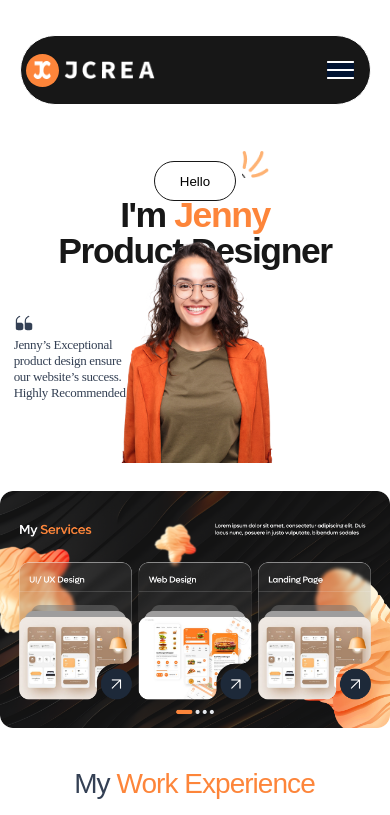
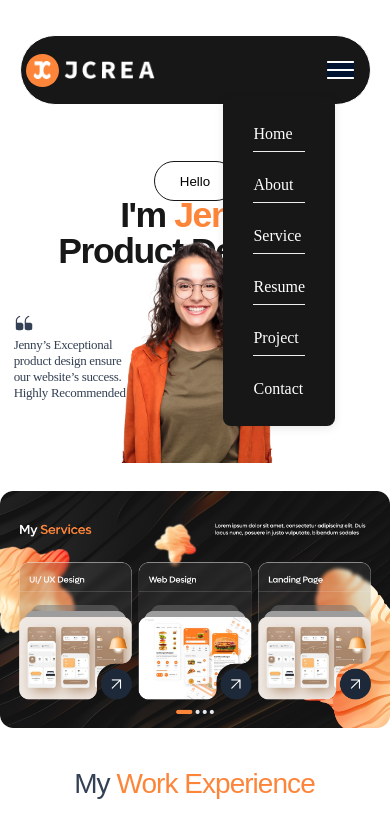
Before and after one commit to muneebtahir-12/Portfolio-Project, a plain HTML site: page index.html in a window 390 px wide. Both pictures are taken after a click on the picture 340 px from the left and 70 px from the top of the page. Shown: the top 815 px of the page. Drawn offline with Linux system fonts and the light colour scheme.

Commit message:
Added menu for small screens

```diff
--- a/index.css
+++ b/index.css
@@ -24,7 +24,7 @@ height:78px;
 padding: 0 5px;
 justify-content: space-between;
 align-items: center;
-border-radius: 50px;
+border-radius:50px;
 border: 1px solid #FFF;
 background: var(--Gray-900, #171717);
 backdrop-filter: blur(7.5px);
@@ -90,6 +90,9 @@ fill: var(--white, #FFF);
 height: 18.889px;
 fill: var(--white, #FFF);
 }
+.res-nav{
+display: none;
+}
 @media screen and (max-width:900px){
 .navbar{
 height: 70px;
@@ -106,6 +109,41 @@ left:-3%;
 margin-left:25px;
 }
 }
+.mobile-menu {
+  display: none;
+  position: absolute;
+  top: 97px; /* adjust as needed */
+  right: 55px;
+  background: #171717;
+  box-shadow: 0 2px 8px rgba(0,0,0,0.1);
+  border-radius: 8px;
+  padding: 20px 30px;
+  z-index: 1000;
+  flex-direction: column;
+  gap: 16px;
+}
+.mobile-menu.show {
+  display: flex;
+}
+.mobile-menu a {
+  color:white;
+  text-decoration: none;
+  font-weight: 500;
+  padding: 8px 0;
+  border-bottom: 1px solid #eee;
+}
+.mobile-menu a:last-child {
+  border-bottom: none;
+}
+.menu-bar {
+  cursor: pointer;
+}
+@media (min-width: 900px) {
+  .mobile-menu {
+    display: none !important;
+  }
+}
+
 
 
 
--- a/index.html
+++ b/index.html
@@ -25,8 +25,17 @@
                     <a href="#resume">Resume</a>
                     <a href="#project">Project</a>
                     <a href="#contact">Contact</a>
-                    <img src="/Images/menu.png" alt="menu-bar" class="menu-bar" onclick="toggle()">
+                    <img src="/Images/menu.png" alt="menu-bar" class="menu-bar" onclick="toggleMenu()">
                 </nav>
+                <!-- Mobile Menu -->
+                <div class="mobile-menu" id="mobileMenu">
+                    <a href="#home">Home</a>
+                    <a href="#about">About</a>
+                    <a href="#service">Service</a>
+                    <a href="#resume">Resume</a>
+                    <a href="#project">Project</a>
+                    <a href="#contact">Contact</a>
+                </div>
              </header>
 
             <main>
@@ -272,8 +281,19 @@
             </footer>
 
 
-         <script>
-         function toggle(){ let show=document.querySelector('.navbar'); show.classList.toggle('active') }
-         </script>
+                 <script>
+                 function toggleMenu() {
+                     const menu = document.getElementById('mobileMenu');
+                     menu.classList.toggle('show');
+                 }
+                 // Optional: Hide menu when clicking outside
+                 document.addEventListener('click', function(e) {
+                     const menu = document.getElementById('mobileMenu');
+                     const menuBtn = document.querySelector('.menu-bar');
+                     if (menu.classList.contains('show') && !menu.contains(e.target) && e.target !== menuBtn) {
+                         menu.classList.remove('show');
+                     }
+                 });
+                 </script>
          </body>
             </html>
```
